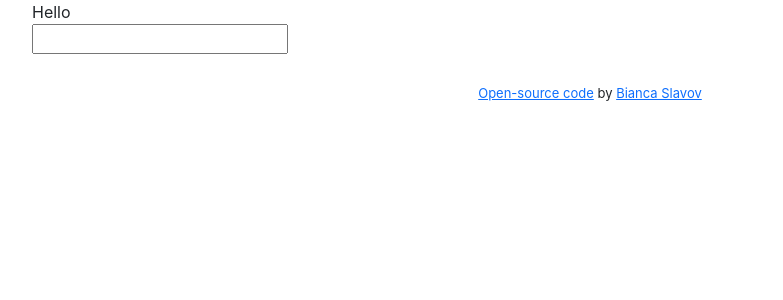
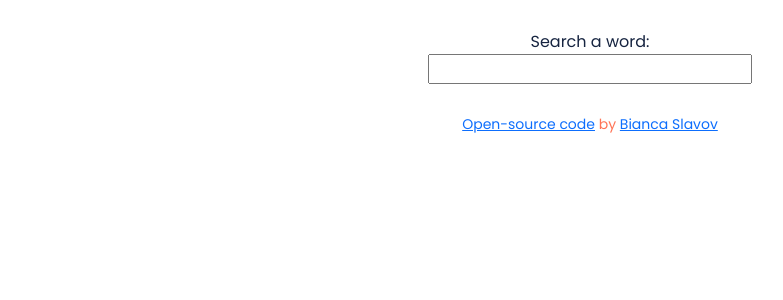
Before and after one commit to Bianca-Slavov/dictionary-project-react, a React (Create React App) app: page / in a window 1280 px wide. Shown: the top 300 px of the page, without its empty margins (50-833 px from the left). Built offline with nearby package versions, Linux system fonts and the light colour scheme.

Commit message:
Added font and did some small styling

```diff
--- a/public/index.html
+++ b/public/index.html
@@ -9,7 +9,18 @@
       name="description"
       content="Web site created using create-react-app"
     />
-    <link href="https://cdn.jsdelivr.net/npm/bootstrap@5.1.3/dist/css/bootstrap.min.css" rel="stylesheet" integrity="sha384-1BmE4kWBq78iYhFldvKuhfTAU6auU8tT94WrHftjDbrCEXSU1oBoqyl2QvZ6jIW3" crossorigin="anonymous">
+    <link
+      href="https://cdn.jsdelivr.net/npm/bootstrap@5.1.3/dist/css/bootstrap.min.css"
+      rel="stylesheet"
+      integrity="sha384-1BmE4kWBq78iYhFldvKuhfTAU6auU8tT94WrHftjDbrCEXSU1oBoqyl2QvZ6jIW3"
+      crossorigin="anonymous"
+    />
+    <link rel="preconnect" href="https://fonts.googleapis.com" />
+    <link rel="preconnect" href="https://fonts.gstatic.com" crossorigin />
+    <link
+      href="https://fonts.googleapis.com/css2?family=Poppins:ital,wght@0,400;0,700;1,400&display=swap"
+      rel="stylesheet"
+    />
     <!--
       manifest.json provides metadata used when your web app is installed on a
       user's mobile device or desktop. See https://developers.google.com/web/fundamentals/web-app-manifest/
--- a/src/App.css
+++ b/src/App.css
@@ -1,5 +1,13 @@
+body {
+  font-family: "Poppins", sans-serif;
+  color: #162440;
+  text-align: center;
+  margin: 30px 0px;
+}
+
 .App-footer {
-  font-size: 13px;
+  font-size: 14px;
+  color: #ff7456;
   margin: 30px 0;
   text-align: center;
 }
--- a/src/App.js
+++ b/src/App.js
@@ -5,7 +5,7 @@ export default function App() {
   return (
     <div className="App">
       <div className="container">
-        <header className="App-header">Hello</header>
+        <header className="App-header">Search a word:</header>
         <main>
           <Dictionary />
         </main>
```
